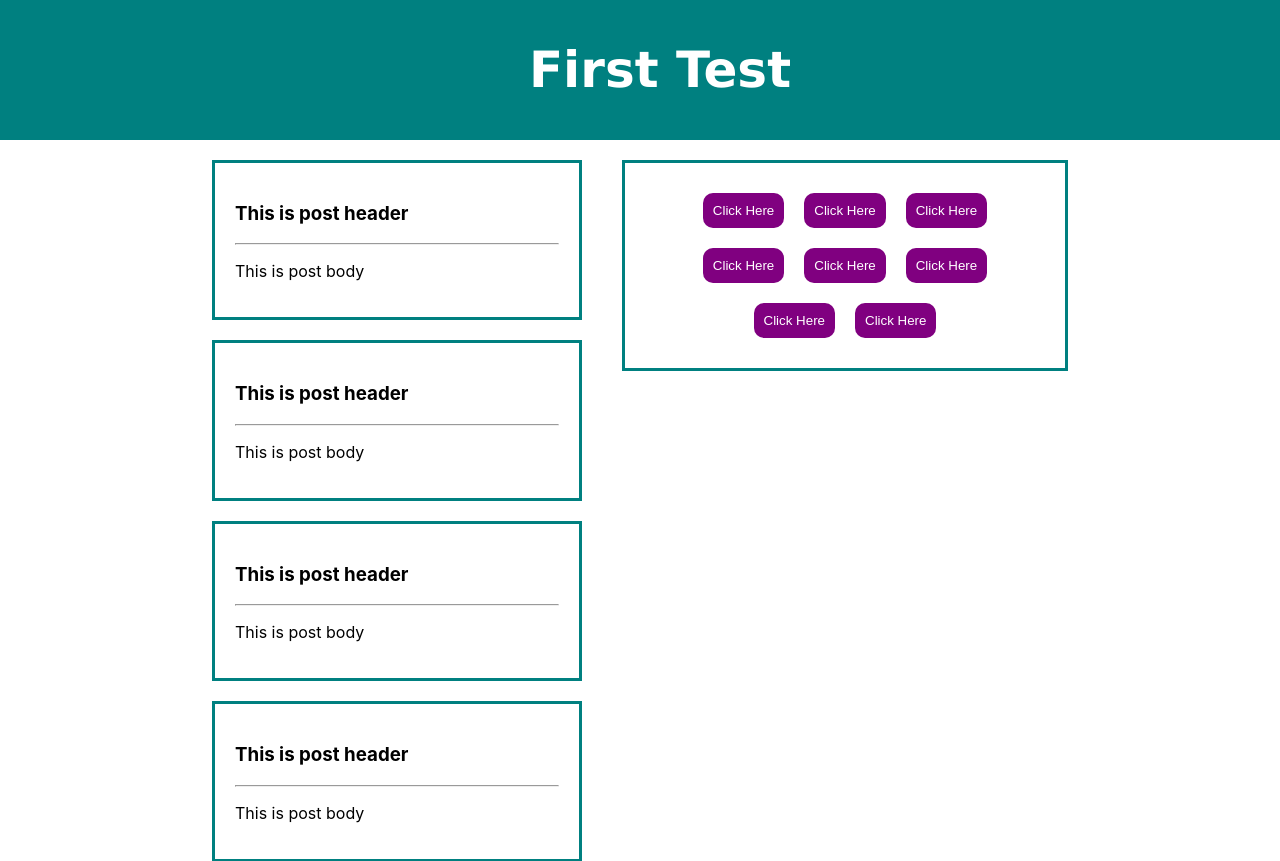
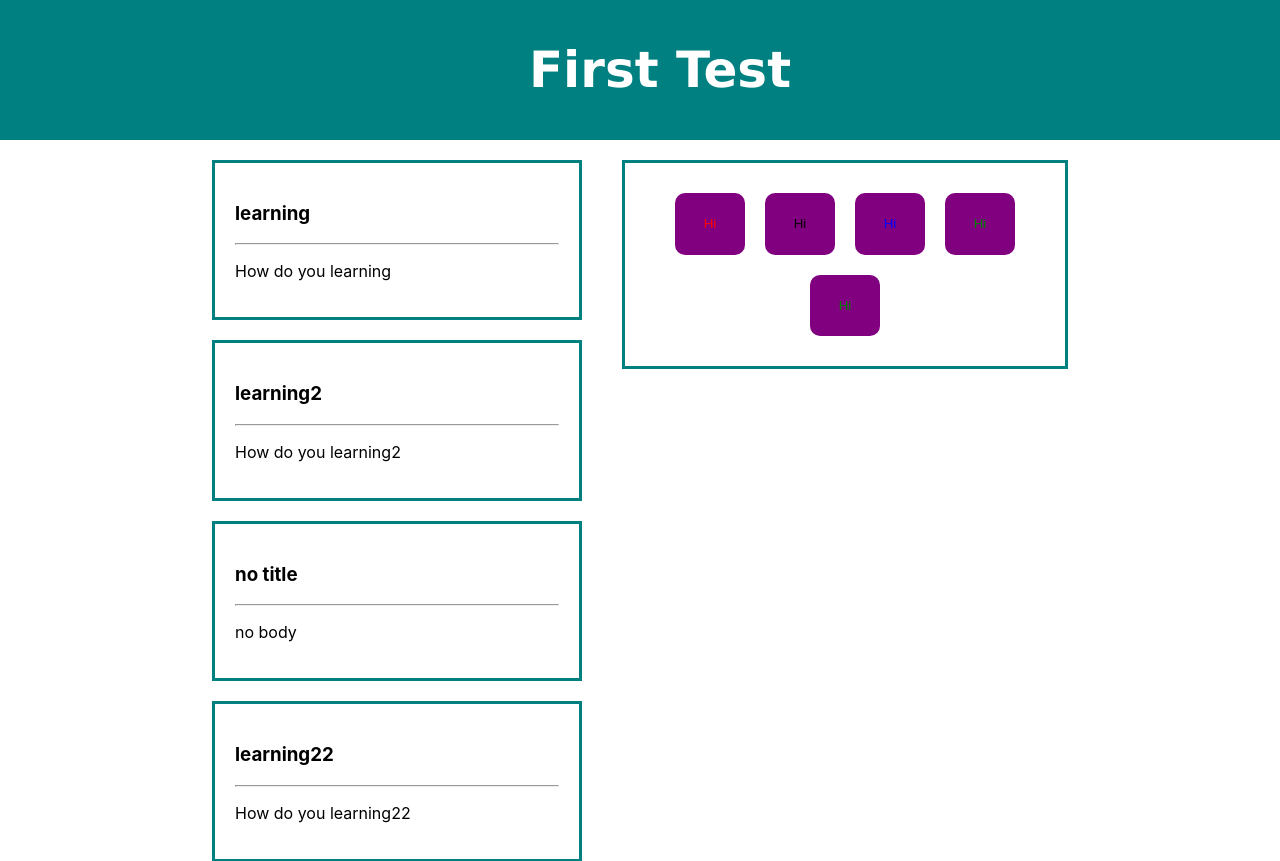
Before and after one commit to rawanIbrahim-59/react, a React (Create React App) app: page / in a window 1280 px wide. Shown: the top 861 px of the page. Built offline with nearby package versions, Linux system fonts and the light colour scheme.

Commit message:
test in props with testJSX

```diff
--- a/src/App.js
+++ b/src/App.js
@@ -9,13 +9,12 @@ function App() {
       <div style={{display: "flex", justifyContent: "center", alignItems: "center"  }}>
         <div style={{ display: "flex",width:"70%"}}>
           <div style={{ width: "80%" }}>
+            <Post title="learning" body="How do you learning"/>
+            <Post title="learning2" body="How do you learning2" />
             <Post />
+            <Post title="learning22" body="How do you learning22" />
             <Post />
-            <Post />
-            <Post />
-            <Post />
-            <Post />
-            <Post />
+            <Post  title="learning222" body="How do you learning222"/>
 
           </div>
           <div>
--- a/src/Post.js
+++ b/src/Post.js
@@ -1,10 +1,10 @@
 import './TestJsx.css';
-export default function Post(){
+export default function Post({title="no title", body="no body"}){
     return(
         <div style={{padding:"20px", border: "3px solid teal", margin:"20px"}}>
-            <h3>This is post header</h3>
+            <h3>{title}</h3>
             <hr />
-            <p>This is post body</p>
+            <p>{body}</p>
         </div>
     );
 }
--- a/src/SideMenu.js
+++ b/src/SideMenu.js
@@ -2,14 +2,22 @@ import TagHoverButton from "./TagHoveButton";
 function SideMenu() {
   return (
     <div style={{padding:"20px", border: "3px solid teal", margin:"20px", flexWrap:"wrap", display: "flex", justifyContent: "center", alignItems: "center", width:"400px"}}>
-        <TagHoverButton />
-        <TagHoverButton />
-        <TagHoverButton />
-        <TagHoverButton />
-        <TagHoverButton />
-        <TagHoverButton />
-        <TagHoverButton />
-        <TagHoverButton />
+        <TagHoverButton >
+          <p style={{color:"red", width:"50px"}}>Hi</p>
+        </TagHoverButton>
+        <TagHoverButton >
+          <p style={{color:"black", width:"50px"}}>Hi</p>
+        </TagHoverButton>
+        <TagHoverButton >
+          <p style={{color:"blue", width:"50px"}}>Hi</p>
+        </TagHoverButton>
+        <TagHoverButton >
+          <p style={{color:"green", width:"50px"}}>Hi</p>
+        </TagHoverButton>
+        <TagHoverButton >
+          <p style={{color:"green", width:"50px"}}>Hi</p>
+        </TagHoverButton>
+
 
     </div>
   );
--- a/src/TagHoveButton.js
+++ b/src/TagHoveButton.js
@@ -1,8 +1,8 @@
 import './TestJsx.css';
-function TagHoverButton() {
+function TagHoverButton({children}) {
   return (
     <div>
-        <button className={"hoverButton"}>Click Here</button>
+        <button className={"hoverButton"}>{children}</button>
     </div>
   );
 }
```
